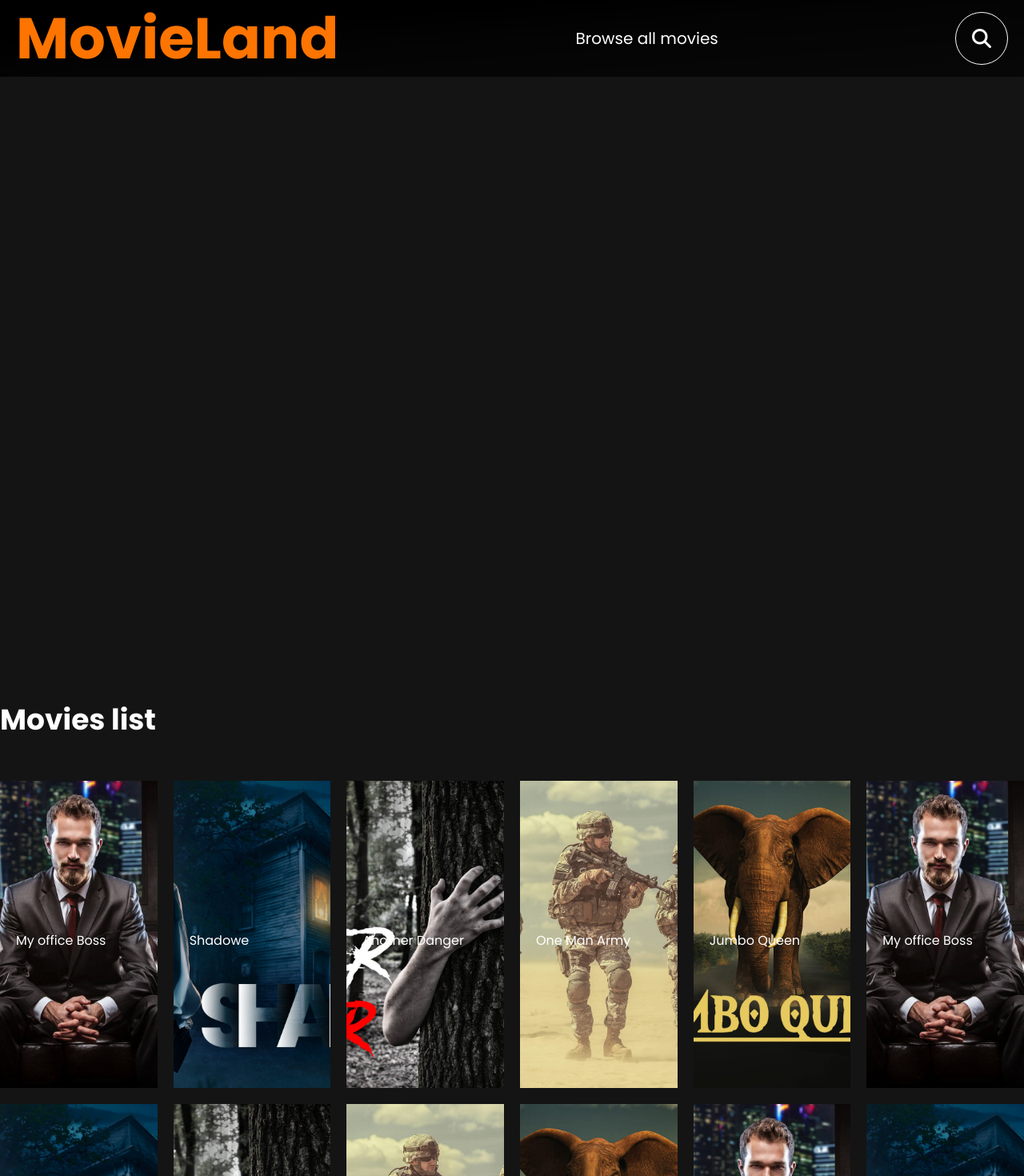
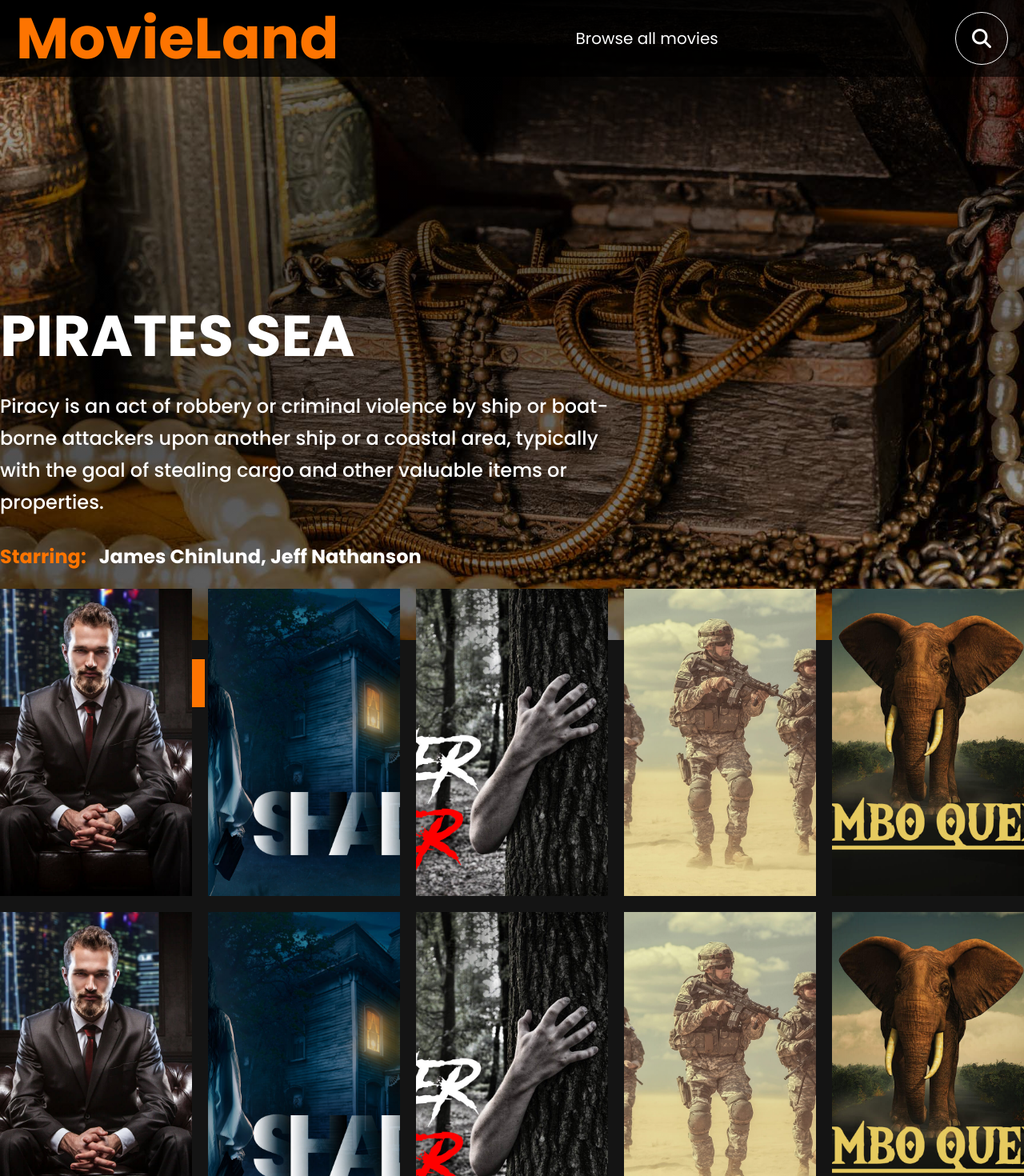
Before and after one commit to JordyBukondaTshibangu/MOVIELAND, a React (Create React App) app: page / in a window 1280 px wide. Shown: the top 1470 px of the page at 80% size. Built offline with nearby package versions, Linux system fonts and the light colour scheme.

Commit message:
features : randomly display different images on hero && display movie info

```diff
--- a/src/components/container/MovieHero.tsx
+++ b/src/components/container/MovieHero.tsx
@@ -1,28 +1,33 @@
-import React from "react";
-import Slider from "react-slick";
+import React, { useEffect, useState } from "react";
 import { IMovie } from "../../interfaces/movie";
 import MoviePreview from "../regular/MoviePreview";
+import randomMoviePicker from "../../utils/randomMoviePicker";
 
 type MovieProps = {
   movies: IMovie[];
 };
 
 const MovieHero: React.FC<MovieProps> = ({ movies }) => {
-  let settings = {
-    dots: false,
-    infinite: true,
-    speed: 500,
-    slidesToShow: 1,
-    slidesToScroll: 1,
-  };
+  const [randomMovie, setRandomMovie] = useState<IMovie>(movies[0]);
+
+  useEffect(() => {
+    const pickRandomMovie = () => {
+      const movie = randomMoviePicker(movies);
+      setRandomMovie(movie);
+    };
+    // Pick an initial random movie
+    pickRandomMovie();
+
+    // Set up an interval to pick a new random movie every 10 seconds
+    const intervalId = setInterval(pickRandomMovie, 10000);
+
+    // Clean up the interval on component unmount
+    return () => clearInterval(intervalId);
+  }, [movies]);
 
   return (
-    <section className="relative w-full h-screen text-white">
-      <Slider {...settings}>
-        {movies.map((movie, index: number) => (
-          <MoviePreview key={index} movie={movie} />
-        ))}
-      </Slider>
+    <section className="relative w-full h-[70vh] text-white">
+      <MoviePreview movie={randomMovie} />
     </section>
   );
 };
--- a/src/components/container/MovieList.tsx
+++ b/src/components/container/MovieList.tsx
@@ -9,7 +9,7 @@
   return (
     <div className="max-w-8xl 2xl:max-w-9xl mx-auto w-full flex flex-col gap-14">
       <h2 className="text-4xl font-bold text-white">Movies list</h2>
-      <div className="grid grid-cols-6 gap-5">
+      <div className="grid grid-cols-5 gap-5">
         {movies.map((movie, index) => (
           <MovieCard key={index} moviePreview={movie} />
         ))}
--- a/src/components/regular/MovieCard.tsx
+++ b/src/components/regular/MovieCard.tsx
@@ -1,20 +1,51 @@
-import React from "react";
+import React, { useState } from "react";
 import { IMoviePreview } from "../../interfaces/movie";
+import { Link } from "react-router-dom";
 
 type MovieCardProps = {
   moviePreview: IMoviePreview;
 };
 const MovieCard: React.FC<MovieCardProps> = ({
-  moviePreview: { id, name, cover },
+  moviePreview: { id, name, cover, starring, rating },
 }) => {
+  const [showMoviePreview, setShowMoviePreview] = useState<boolean>(false);
   return (
-    <div className="h-96 relative bg-success">
-      <div className="absolute top-0 left-0 bottom-0 right-0 bg-danger">
-        <img src={cover} alt={name} className="w-full h-full object-cover" />
+    <div className="h-96 relative cursor-pointer z-40">
+      <div className="absolute top-0 left-0 bottom-0 right-0">
+        <img
+          src={cover}
+          alt={name}
+          className="w-full h-full object-cover"
+          onClick={() => setShowMoviePreview(!showMoviePreview)}
+        />
       </div>
-      <div className="absolute text-white px-5">
-        <h3 className="mt-48">{name}</h3>
-      </div>
+      {showMoviePreview && (
+        <div
+          className="absolute bg-black top-0 right-0 left-0 bottom-0 px-5 text-white flex flex-col gap-5"
+          onClick={() => setShowMoviePreview(!showMoviePreview)}
+        >
+          <h3 className="text-2xl font-bold uppercase mt-24">{name}</h3>
+          <div className="flex flex-col gap-2">
+            <span className="text-primary font-bold text-lg">Starring:</span>
+            <span className="font-bold text-lg ">{starring}</span>
+          </div>
+          <div className="flex items-center gap-4">
+            <span className="flex items-center gap-2">
+              <i className="fa fa-star text-lg text-rating"></i>
+              <i className="fa fa-star text-lg text-rating"></i>
+              <i className="fa fa-star text-lg text-rating"></i>
+              <i className="fa fa-star text-lg text-rating"></i>
+              <i className="fa fa-star text-lg text-rating"></i>
+            </span>
+          </div>
+          <Link
+            className="bg-primary w-full mx-auto px-5 py-2 flex items-center justify-center text-lg"
+            to={`/movies/${id}`}
+          >
+            <i className="fa fa-eye mx-2"></i> View Movie Detail
+          </Link>
+        </div>
+      )}
     </div>
   );
 };
--- a/src/components/regular/MoviePreview.tsx
+++ b/src/components/regular/MoviePreview.tsx
@@ -14,7 +14,8 @@
       <div className="absolute min-h-full top-0 left-0 bottom-0 right-0 movie-preview-cover">
         <img src={cover} alt={name} className="w-full h-full object-cover" />
       </div>
-      <div className="absolute max-w-8xl w-full mx-auto flex flex-col gap-8 z-40">
+      (
+      <div className="absolute max-w-8xl 2xl:max-w-9xl mx-auto w-full flex flex-col gap-8 z-40">
         <h1 className="text-7xl font-bold uppercase mt-96">{name}</h1>
         <p className="text-2xl font-medium leading-10 w-3/5">{desc}</p>
         <div className="flex gap-4 items-center">
@@ -37,6 +38,7 @@
           <i className="fa fa-eye mx-2"></i> View Movie Detail
         </Link>
       </div>
+      )
     </div>
   );
 };
--- a/src/components/ui/Header.tsx
+++ b/src/components/ui/Header.tsx
@@ -5,7 +5,7 @@
   const [showMobile, setShowMobile] = useState<Boolean>(false);
   return (
     <header className="fixed z-50 h-[12vh] w-full py-5 bg-custom-gradient text-white">
-      <nav className="max-w-8xl 2xl:max-w-9xl mx-auto  h-full flex justify-between items-center px-5 ">
+      <nav className="max-w-8xl 2xl:max-w-9xl mx-auto h-full flex justify-between items-center px-5 ">
         <div className="text-7xl text-primary font-bold">MovieLand</div>
         <span className="hidden lg:flex text-xl">
           <Link to="/">Browse all movies</Link>
--- a/src/data.js
+++ b/src/data.js
@@ -58,90 +58,120 @@
       cover: "../images/upcome/u1.jpg",
       name: "My office Boss",
       time: "2hr : 38mins",
+            starring: "Karen Gilchrist, James Earl Jones",
+            rating : 4.5
     },
     {
       id: 2,
       cover: "../images/upcome/u2.jpg",
       name: "Shadowe",
       time: "2hr : 38mins",
+            starring: "Karen Gilchrist, James Earl Jones",
+            rating : 4.5
     },
     {
       id: 3,
       cover: "../images/upcome/u3.jpg",
       name: "Another Danger",
       time: "2hr : 38mins",
+            starring: "Karen Gilchrist, James Earl Jones",
+            rating : 4.5
     },
     {
       id: 4,
       cover: "../images/upcome/u4.jpg",
       name: "One Man Army",
       time: "2hr : 38mins",
+            starring: "Karen Gilchrist, James Earl Jones",
+            rating : 4.5
     },
     {
       id: 5,
       cover: "../images/upcome/u5.jpg",
       name: "Jumbo Queen",
       time: "2hr : 38mins",
+            starring: "Karen Gilchrist, James Earl Jones",
+            rating : 4.5
     },
     {
       id: 1,
       cover: "../images/upcome/u1.jpg",
       name: "My office Boss",
       time: "2hr : 38mins",
+            starring: "Karen Gilchrist, James Earl Jones",
+            rating : 4.5
     },
     {
       id: 2,
       cover: "../images/upcome/u2.jpg",
       name: "Shadowe",
       time: "2hr : 38mins",
+            starring: "Karen Gilchrist, James Earl Jones",
+            rating : 4.5
     },
     {
       id: 3,
       cover: "../images/upcome/u3.jpg",
       name: "Another Danger",
       time: "2hr : 38mins",
+            starring: "Karen Gilchrist, James Earl Jones",
+            rating : 4.5
     },
     {
       id: 4,
       cover: "../images/upcome/u4.jpg",
       name: "One Man Army",
       time: "2hr : 38mins",
+            starring: "Karen Gilchrist, James Earl Jones",
+            rating : 4.5
     },
     {
       id: 5,
       cover: "../images/upcome/u5.jpg",
       name: "Jumbo Queen",
       time: "2hr : 38mins",
+            starring: "Karen Gilchrist, James Earl Jones",
+            rating : 4.5
     },
     {
       id: 1,
       cover: "../images/upcome/u1.jpg",
       name: "My office Boss",
       time: "2hr : 38mins",
+            starring: "Karen Gilchrist, James Earl Jones",
+            rating : 4.5
     },
     {
       id: 2,
       cover: "../images/upcome/u2.jpg",
       name: "Shadowe",
       time: "2hr : 38mins",
+            starring: "Karen Gilchrist, James Earl Jones",
+            rating : 4.5
     },
     {
       id: 3,
       cover: "../images/upcome/u3.jpg",
       name: "Another Danger",
       time: "2hr : 38mins",
+            starring: "Karen Gilchrist, James Earl Jones",
+            rating : 4.5
     },
     {
       id: 4,
       cover: "../images/upcome/u4.jpg",
       name: "One Man Army",
       time: "2hr : 38mins",
+            starring: "Karen Gilchrist, James Earl Jones",
+            rating : 4.5
     },
     {
       id: 5,
       cover: "../images/upcome/u5.jpg",
       name: "Jumbo Queen",
       time: "2hr : 38mins",
+            starring: "Karen Gilchrist, James Earl Jones",
+            rating : 4.5
     },
   ]
   export const latest = [
--- a/src/interfaces/movie.ts
+++ b/src/interfaces/movie.ts
@@ -16,4 +16,6 @@
   id: number;
   name: string;
   cover: string;
+  rating: number;
+  starring: string;
 }
--- a/src/pages/HomePage.tsx
+++ b/src/pages/HomePage.tsx
@@ -1,16 +1,12 @@
-import React, { useState } from "react";
+import React from "react";
 import { homeData, upcome } from "../data";
-import { IMovie } from "../interfaces/movie";
 import MovieHero from "../components/container/MovieHero";
 import MovieList from "../components/container/MovieList";
 
 const HomePage = () => {
-  const [movies, setMovies] = useState<IMovie[]>(homeData);
-
-  console.log(movies);
   return (
     <main className="w-full flex flex-col gap-20 overflow-hidden">
-      <MovieHero movies={movies} />
+      <MovieHero movies={homeData} />
       <MovieList movies={upcome} />
     </main>
   );
--- /dev/null
+++ b/src/utils/randomMoviePicker.ts
@@ -0,0 +1,8 @@
+// // Function to pick a random Movie from the Movie array list
+
+import { IMovie } from "../interfaces/movie";
+
+export default function randomMoviePicker(array: IMovie[]) {
+    const randomIndex = Math.floor(Math.random() * array.length);
+    return array[randomIndex];
+  }
```
